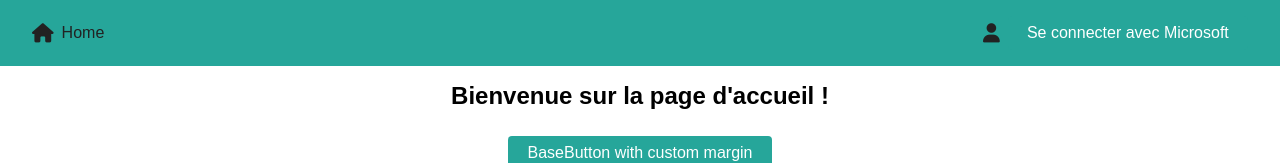
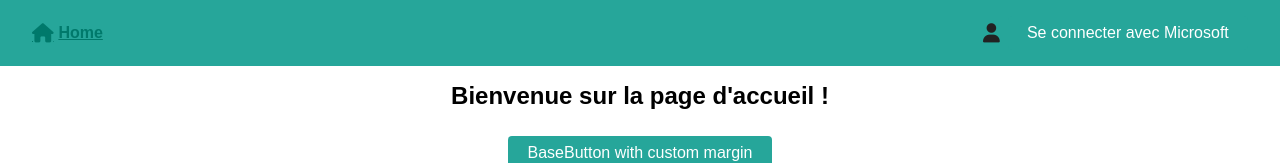
Before and after one commit to TheoGrassien/vue-oauth-microsoft-graph, a Vue app: page / in a window 1280 px wide. Shown: the top 163 px of the page. Built offline with nearby package versions, Linux system fonts and the light colour scheme; no server answers.

Commit message:
TP4-Ex 7: add header navigation

```diff
--- a/src/components/BaseHeader.vue
+++ b/src/components/BaseHeader.vue
@@ -1,8 +1,15 @@
 <template>
   <header class="base-header">
     <div class="header-left">
-      <i class="fas fa-home"></i>
-      <span>Home</span>
+      <router-link to="/" class="header-link">
+        <i class="fas fa-home"></i>
+        <span>Home</span>
+      </router-link>
+      <template v-if="userStore.user">
+        <router-link to="/conversations" class="header-link"
+          >Conversations</router-link
+        >
+      </template>
     </div>
     <div class="header-right">
       <i class="fas fa-user"></i>
@@ -55,4 +62,20 @@ export default {
 .base-header i {
   font-size: 1.2rem;
 }
+.header-link {
+  margin-left: 1rem;
+  color: #222;
+  text-decoration: none;
+  font-weight: bold;
+  display: flex;
+  align-items: center;
+  gap: 0.3rem;
+}
+.header-link:first-child {
+  margin-left: 0;
+}
+.header-link.router-link-exact-active {
+  color: #00796b;
+  text-decoration: underline;
+}
 </style>
```
